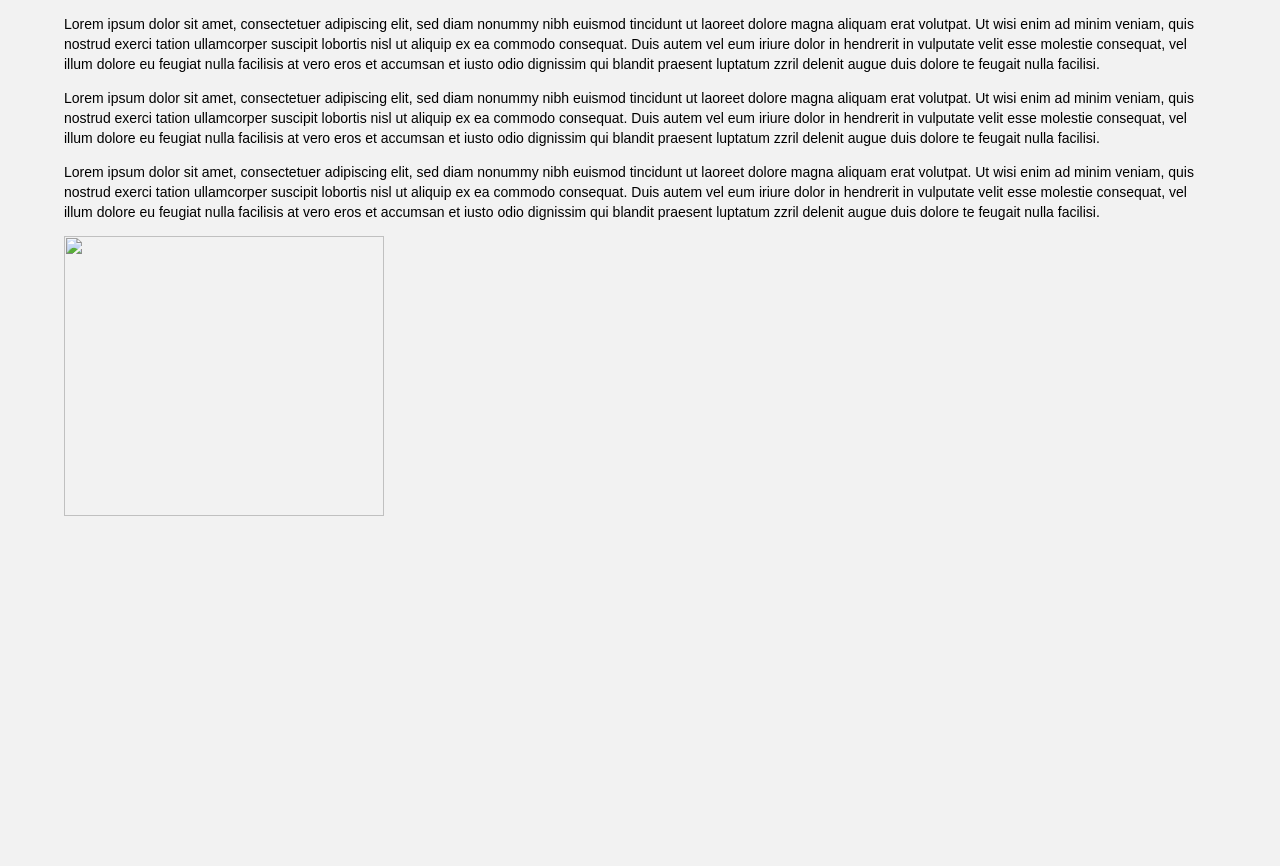
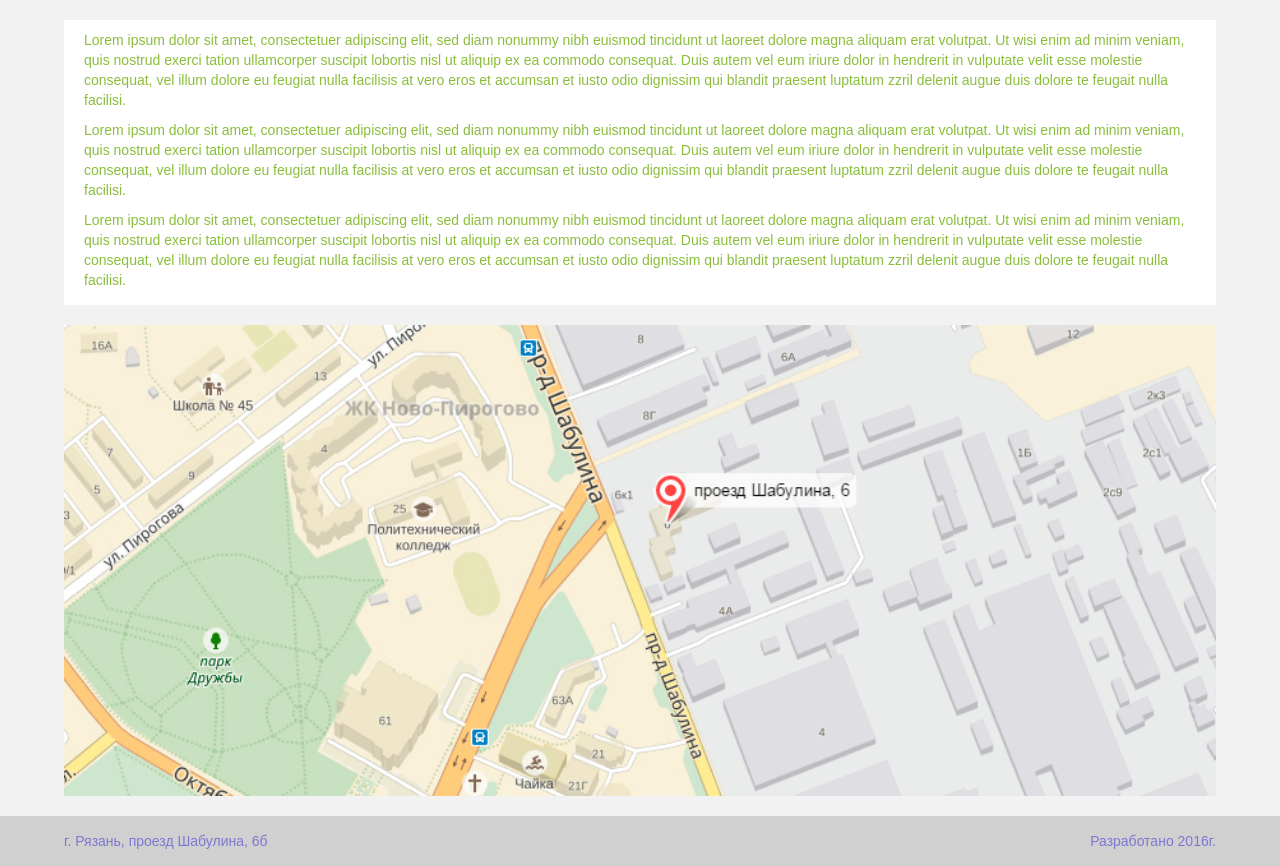
Before and after one commit to Ennitta/okonmarket, a website: page index.html in a window 1280 px wide. Shown: the part 687-1553 px from the top of the page. Before the commit the page ends 1208 px from the top, so only its background shows below. Drawn offline with nearby package versions, Linux system fonts and the light colour scheme; files that its build step writes are made by us from their sources.

Commit message:
Готова первая страница

```diff
--- a/index.html
+++ b/index.html
@@ -12,7 +12,7 @@
         <li class="main-nav__item"><a href="#">Каталог</a></li>
         <li class="main-nav__item"><a href="#">Рассчитать заказ</a></li>
         <li class="main-nav__item"><a href="#">Контакты</a></li>
-        <li class="main-nav__item"><a href="#">Скачать прайс</a></li>
+        <li class="main-nav__item main-nav__item--price">Скачать прайс</li>
         <li class="main-nav__item main-nav__item--tel">Телефон 8 (4912) 512-619</li>
         <li class="main-nav__item main-nav__item--search">
           <input type="search" name="search" placeholder="Поиск">
@@ -50,17 +50,23 @@
         <p>Lorem ipsum dolor sit amet, consectetuer adipiscing elit, sed diam nonummy nibh euismod tincidunt ut laoreet dolore magna aliquam erat volutpat. Ut wisi enim ad minim veniam, quis nostrud exerci tation ullamcorper suscipit lobortis nisl ut aliquip ex ea commodo consequat. Duis autem vel eum iriure dolor in hendrerit in vulputate velit esse molestie consequat, vel illum dolore eu feugiat nulla facilisis at vero eros et accumsan et iusto odio dignissim qui blandit praesent luptatum zzril delenit augue duis dolore te feugait nulla facilisi.</p>
       </div>
       <div class="map">
-        <img src="#" width="320" height="280" alt="">
+        <picture>
+          <source media="(min-width: 890px)" srcset="img/map.jpg">
+          <img src="img/map-mobile.jpg" width="320" height="280" alt="">
+        </picture>
       </div>
-    </main><!--
+    </main>
     <footer class="page-footer">
-      <div class="page-footer__contacts">All rights reserved 2016</div>
-      <div class="social-links">
-        <a href="#" class="social-links__common"></a>
-        <a href="#" class="social-links__common"></a>
-        <a href="#" class="social-links__common"></a>
+      <div class="page-footer__wrapper">
+        <div class="page-footer__contacts">г. Рязань, проезд Шабулина, 6б</div>
+        <!--
+        <div class="social-links">
+          <a href="#" class="social-links__common"></a>
+          <a href="#" class="social-links__common"></a>
+          <a href="#" class="social-links__common"></a>
+        </div>-->
+        <div class="page-footer__copyright">Разработано 2016г.</div>
       </div>
-      <div class="page-footer__copyright">Разработано</div>
-    </footer>-->
+    </footer>
   </body>
 </html>
--- a/sass/blocks/main-content.scss
+++ b/sass/blocks/main-content.scss
@@ -8,6 +8,19 @@
     margin-bottom: 20px;
     color: #8abe3b;
     text-align: center;
+  }
+
+  &__text {
+    margin: 20px 0;
+    padding: 0 20px;
+    padding-bottom: 15px;
+    color: #8abe3b;
+    background-color: #ffffff;
+
+    p {
+      margin: 0;
+      padding-top: 10px;
+    }
   }
 }
 
--- a/sass/blocks/main-nav.scss
+++ b/sass/blocks/main-nav.scss
@@ -13,6 +13,10 @@
         display: block;
         padding: 5px;
         text-decoration: none;
+        color: #ffffff;
+      }
+
+      &--price {
         color: #ffffff;
       }
 
@@ -38,6 +42,7 @@
     display: flex;
     flex-direction: row;
     justify-content: space-between;
+    align-items: baseline;
     margin-top: 150px;
 
     &__item {
@@ -52,7 +57,13 @@
         line-height: 34px;
       }
 
+      &--price {
+        line-height: 34px;
+        text-align: left;
+      }
+
       &--search {
+        position: relative;
         width: 23%;
         padding: 0;
         text-align: left;
@@ -69,6 +80,18 @@
         }
       }
 
+      &--search:before {
+        content: "";
+        position: absolute;
+        top: 0;
+        right: 0;
+        width: 35px;
+        height: 33px;
+        background: url(../../img/search.svg) no-repeat center center;
+        background-size: 17px 20px;
+        z-index: 100;
+        }
+
       &--tel {
         width: 20%;
         order: 6;
@@ -78,7 +101,6 @@
 }
 @media #{$desctop-width} {
   .main-nav {
-    align-items: baseline;
 
     &__item {
       padding: 0;
@@ -99,6 +121,12 @@
         }
       }
 
+      &--search:before {
+        width: 45px;
+        height: 35px;
+        background-size: 20px 20px;
+      }
+
       &--tel {
         margin-right: 0;
         padding: 0 5px;
--- a/sass/blocks/map.scss
+++ b/sass/blocks/map.scss
@@ -0,0 +1,9 @@
+.map {
+  margin-bottom: 20px;
+
+  img {
+    width: 100%;
+    height: auto;
+    display: block;
+  }
+}
--- a/sass/blocks/page-footer.scss
+++ b/sass/blocks/page-footer.scss
@@ -0,0 +1,26 @@
+.page-footer {
+  background-color: #d0d0d0;
+
+  &__wrapper {
+    display: flex;
+    flex-direction: column;
+    padding: 0 20px;
+    padding-top: 15px;
+    color: #7e78d1;
+  }
+
+  &__contacts, &__copyright {
+    align-self: center;
+    margin-bottom: 15px;
+  }
+}
+@media #{$tablet-width} {
+  .page-footer {
+
+    &__wrapper {
+      @include container-fluid;
+      flex-direction: row;
+      justify-content: space-between;
+    }
+  }
+}
```
Also changed, not shown: img/map-mobile.jpg (added), img/map.jpg (added).
